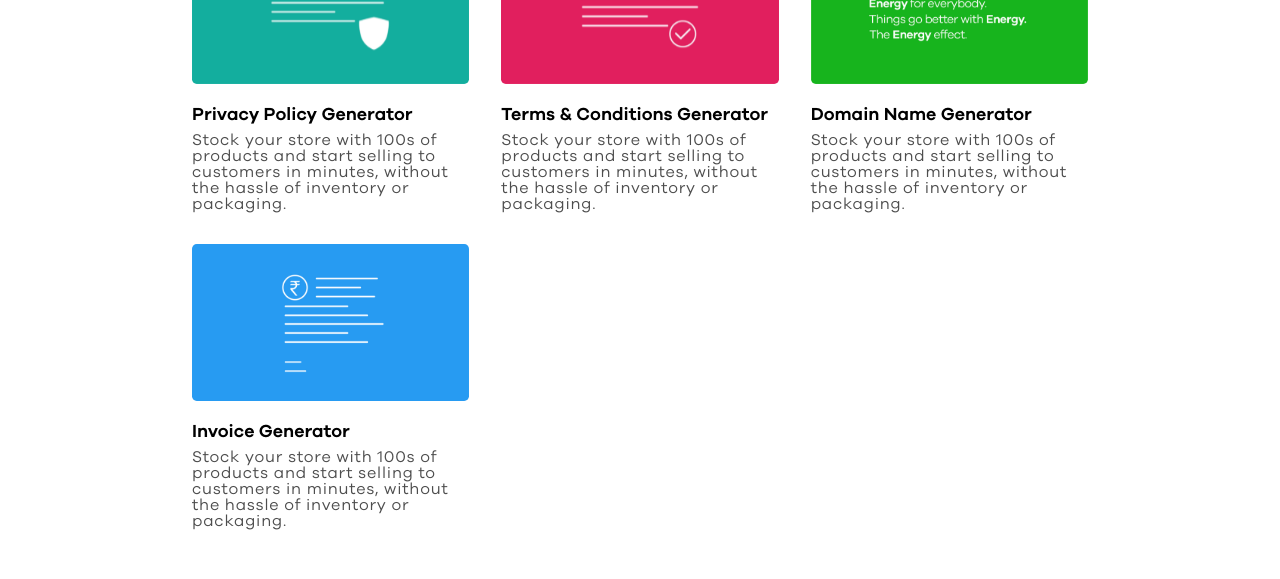
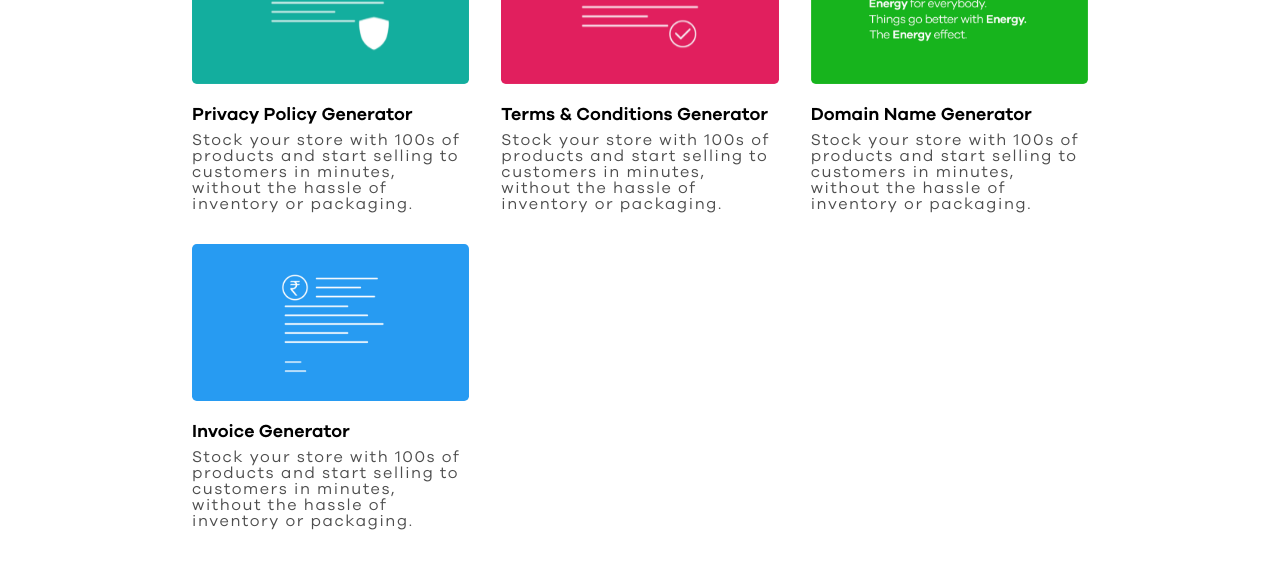
Before and after one commit to rohansinghrawat99/d-assignment, a React (Vite) app: page / in a window 1280 px wide. Shown: the part 2280-2859 px from the top of the page. Built offline with nearby package versions, Linux system fonts and the light colour scheme.

Commit message:
[REMOVED]Removed scrollbar

```diff
--- a/src/App.css
+++ b/src/App.css
@@ -25,3 +25,7 @@ body {
     width: 100%;
     background-color: #FAFAFA;
 }
+
+body::-webkit-scrollbar {
+    display: none;
+}
--- a/src/components/FreeProductCard.tsx
+++ b/src/components/FreeProductCard.tsx
@@ -10,7 +10,7 @@ const FreeProductCard: React.FC<FreeProductCardProps> = ({title, description, im
         <div className='flex flex-col w-88'>
             <img src={image_url} alt="" className='mb-4'/>
             <h1 className='text-sm md:text-lg font-galanoGrotesqueSemiBold font-semibold mb-1'>{title}</h1>
-            <p className='text-xs md:text-[16px] text-smallText tracking-wider'>{description}</p>
+            <p className='text-xs md:text-[16px] text-smallText tracking-widest'>{description}</p>
         </div>
     )
 }
```
